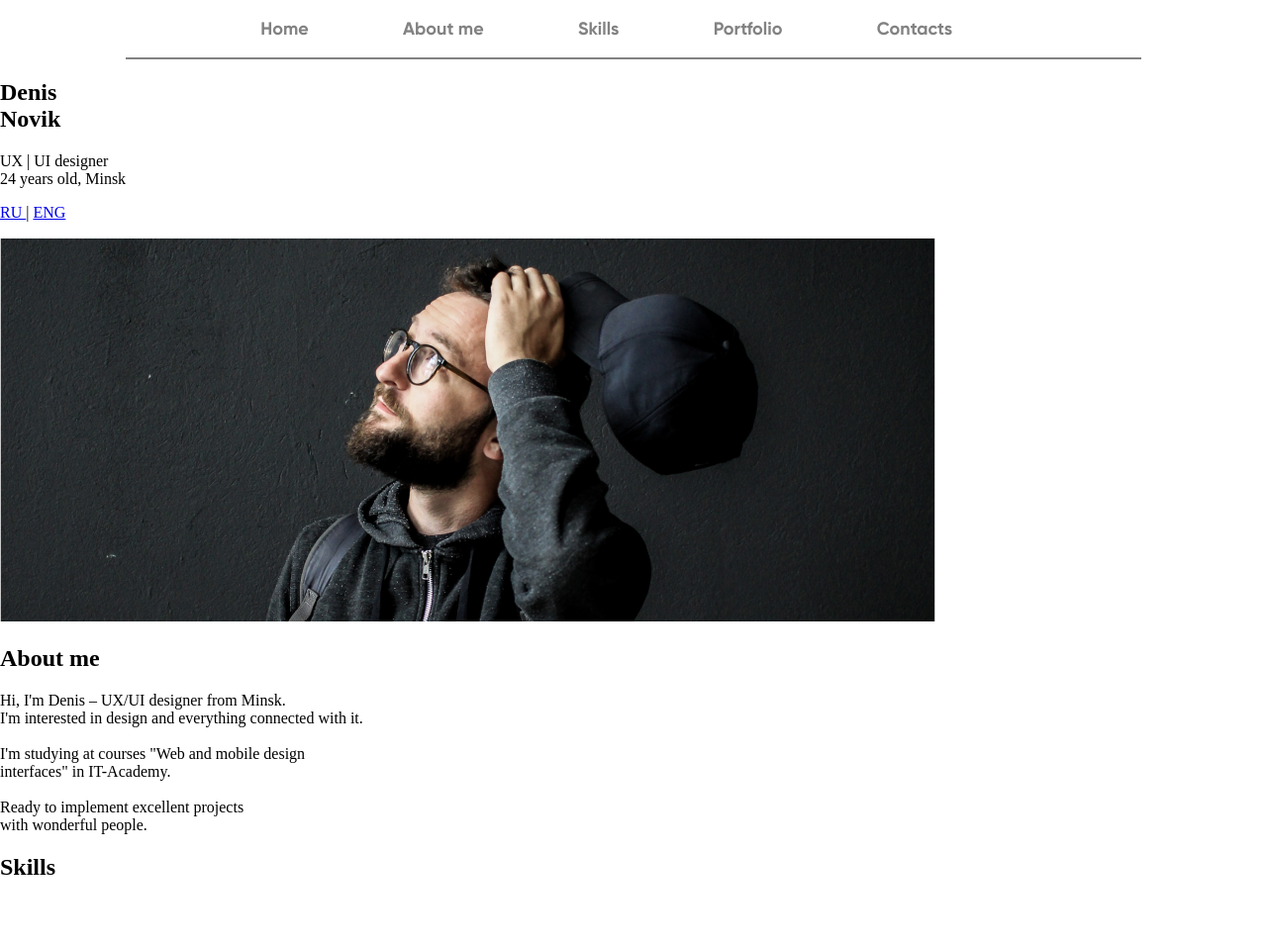
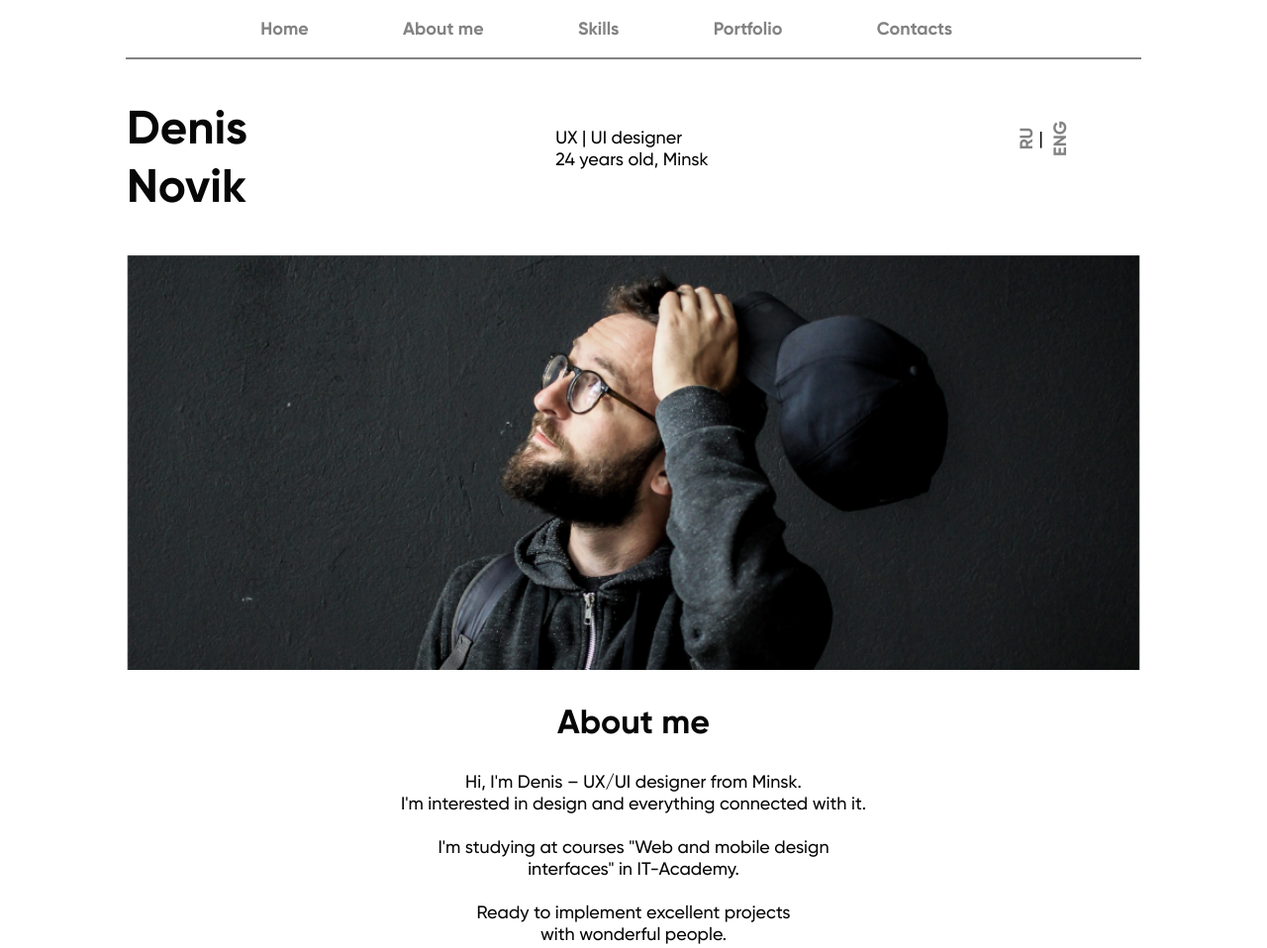
Before and after one commit to llerabie/figma-maket-portfolio, a plain HTML site: page index.html in a window 1280 px wide. Shown: the top 958 px of the page at 99% size. Before the commit the page ends 909 px from the top, so only its background shows below. Drawn offline with Linux system fonts and the light colour scheme.

Commit message:
Стилизация home-content (не полная) и полная стилизация about-content

```diff
--- a/css/style.css
+++ b/css/style.css
@@ -9,6 +9,15 @@ body{
 		url('../fonts/gilroy-bold.woff') format('woff'), /* Firefox >= 3.6, any other modern browser */
 		url('../fonts/gilroy-bold.ttf') format('truetype'), /* Safari, Android, iOS */
 		url('../fonts/gilroy-bold.svg#gilroy-bold') format('svg'); /* Chrome < 4, Legacy iOS */
+}
+@font-face {
+	font-family: 'Gilroy-Medium';
+	src: url('../fonts/gilroy-medium.eot'); /* IE 9 Compatibility Mode */
+	src: url('../fonts/gilroy-medium.eot?#iefix') format('embedded-opentype'), /* IE < 9 */
+		url('../fonts/gilroy-medium.woff2') format('woff2'), /* Super Modern Browsers */
+		url('../fonts/gilroy-medium.woff') format('woff'), /* Firefox >= 3.6, any other modern browser */
+		url('../fonts/gilroy-medium.ttf') format('truetype'), /* Safari, Android, iOS */
+		url('../fonts/gilroy-medium.svg#gilroy-medium') format('svg'); /* Chrome < 4, Legacy iOS */
 }
 /*Стили для header сайта*/
 .header{
@@ -40,3 +49,54 @@ body{
   width: 80%;
   margin: 0 auto;
 }
+/*Стили для home section*/
+.home-content{
+  width: 80%;
+  margin: 0 auto;
+}
+.home-content img{
+  width: 100%;
+}
+.home-content h1{
+  font-family: "Gilroy-Bold";
+  display: inline-flex;
+  font-size: 47.3392px;
+  line-height: 59px;
+  color: #070707;
+}
+.home-content p{
+  display: inline-flex;
+  font-family: "Gilroy-Medium";
+  font-size: 18px;
+  line-height: 22px;
+  margin-left: 30%;
+  color: #070707;
+}
+.home-content_lang{
+}
+.home-content_lang a{
+  color: #828282;
+  text-decoration: none;
+  font-family: "Gilroy-Bold";
+  line-height: 20px;
+  transform: rotate(-90deg);
+}
+/*Стили для about section*/
+.about-content{
+  width: 80%;
+  margin: 0 auto;
+  text-align: center;
+}
+.about-content h1{
+  font-family: "Gilroy-Bold";
+  font-size: 34px;
+  line-height: 42px;
+  color: #070707;
+}
+.about-content p{
+  font-family: "Gilroy-Medium";
+  font-size: 18px;
+  line-height: 22px;
+  text-align: center;
+  color: #070707;
+}
```
